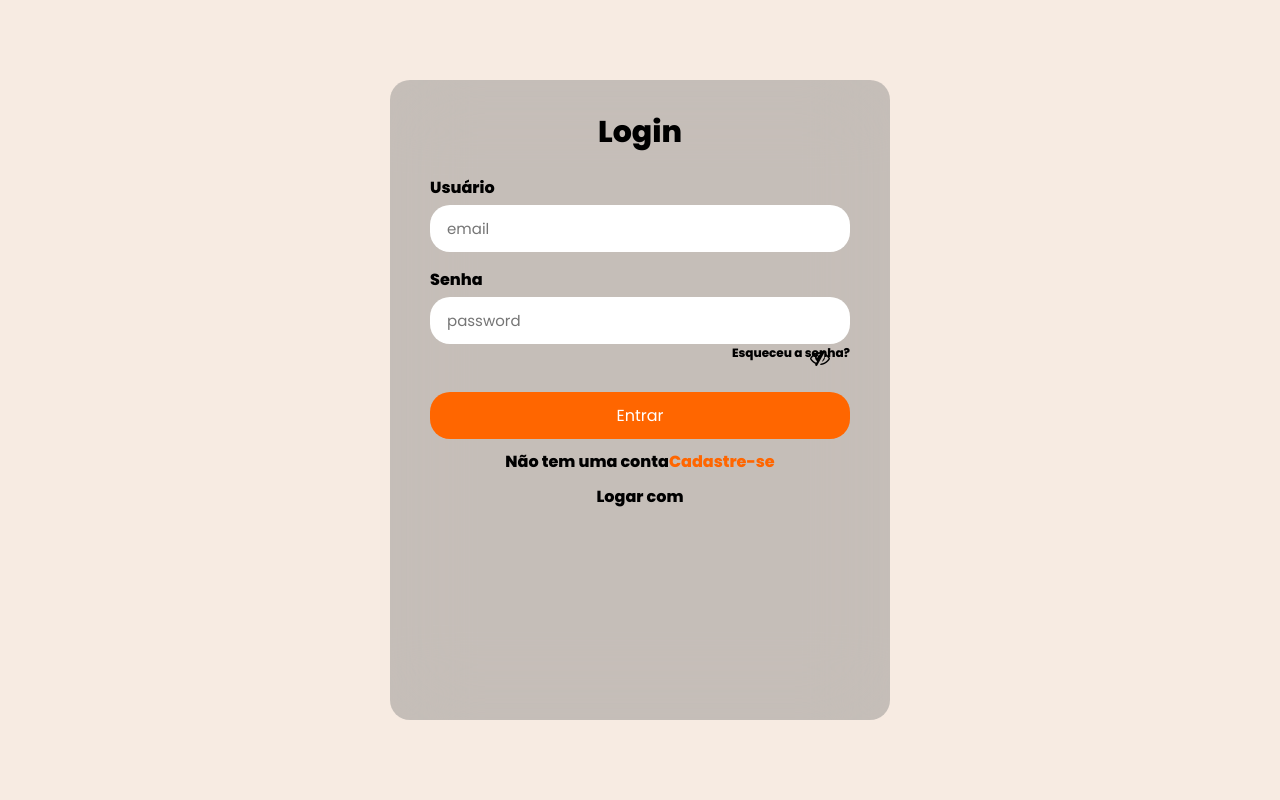
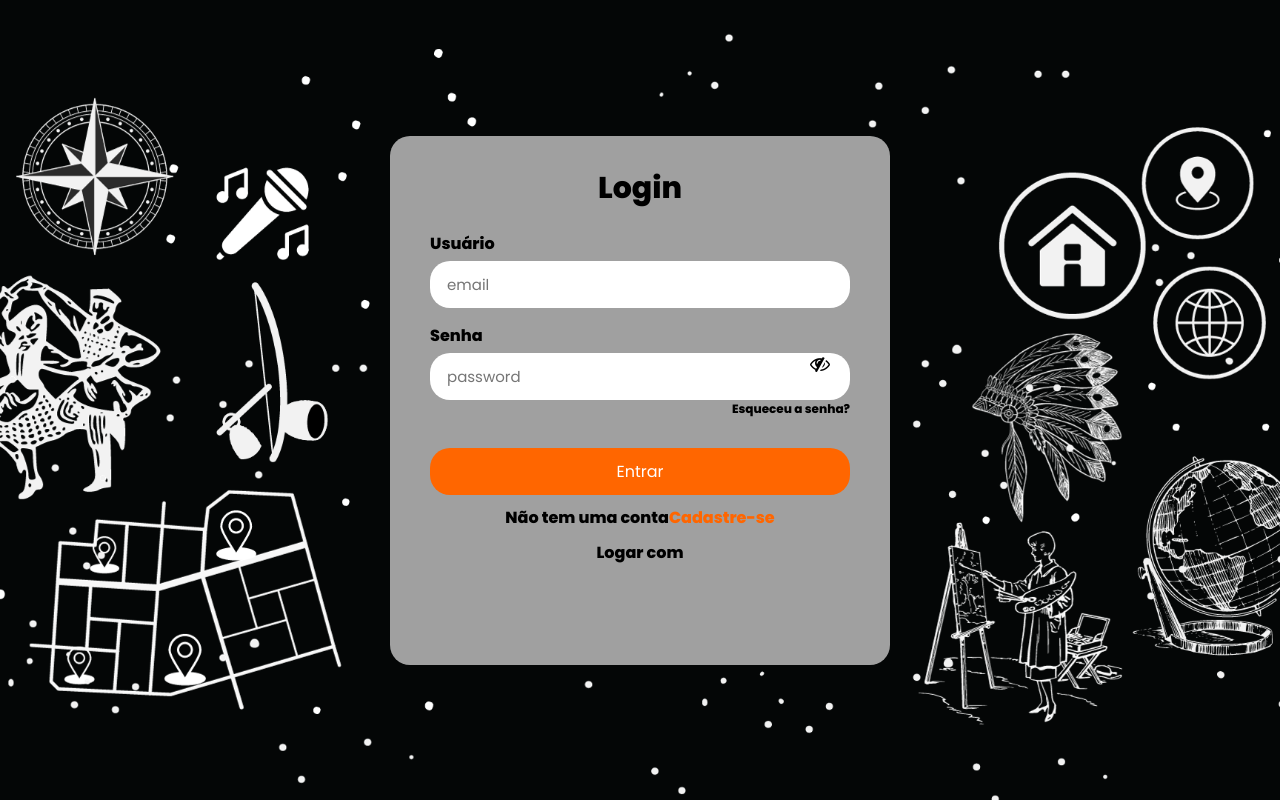
Before and after one commit to BrunaCardoso7/cultmapsv2r, a React (Vite) app: page /login in a window 1280 px wide. Built offline with nearby package versions, Linux system fonts and the light colour scheme.

Commit message:
update in key of google

```diff
--- a/src/pages/Authentication/SignIn.jsx
+++ b/src/pages/Authentication/SignIn.jsx
@@ -10,6 +10,7 @@ import Cookies from 'js-cookie'
 import {  useNavigate } from 'react-router-dom';
 import { StyledLink } from '../../components/Navbar/style/navbar';
 import { jwtDecode } from 'jwt-decode';
+import { Body } from './style/singnin';
 function SignIn() {
   const [passwordVisible, setPasswordVisible] = useState(false);
 
@@ -36,7 +37,7 @@ function SignIn() {
     }
   }
   return(
-    <body>
+    <Body>
      <div className="form-box">
         <h2>Login</h2>
         <form onSubmit={handleSubmit(inHandleSubmit)}>
@@ -90,7 +91,7 @@ function SignIn() {
 
         </form>
       </div>
-    </body>
+    </Body>
   )
 }
 
--- a/src/pages/Authentication/style/singin.css
+++ b/src/pages/Authentication/style/singin.css
@@ -1,10 +1,3 @@
-body{
-    height: 100vh;
-    width: 100vw;
-    display: flex;
-    align-items: center;
-    justify-content: center;
-}
 .logo{
     width: 0;
     height: 0;
@@ -18,11 +11,11 @@ body{
 
 }
 .form-box{
-    background-color: rgba(122, 122, 122, 0.4);
+    background-color: rgb(160, 160, 160);
     backdrop-filter: blur(40px);
     padding: 30px 40px;
     width: 500px;
-    height: 80%;
+    height: fit-content;
     border-radius: 20px ;
 }
 .form-box h2{
@@ -176,6 +169,7 @@ form .Entrada button{
     }
 
     .form-box{
+        background-color: rgb(160, 160, 160);
         width: 100vw;
         height: 100%;
         display: flex;
--- /dev/null
+++ b/src/pages/Authentication/style/singnin.js
@@ -0,0 +1,11 @@
+import styled from "styled-components";
+export const Body = styled.div`
+    height: 100vh;
+    width: 100vw;
+    display: flex;
+    align-items: center;
+    justify-content: center;
+    background-image: url(img.png);
+    background-position: center;
+    background-size: cover;
+`
```
Also changed, not shown: public/Nordeste.png (added), public/img.png (added).
